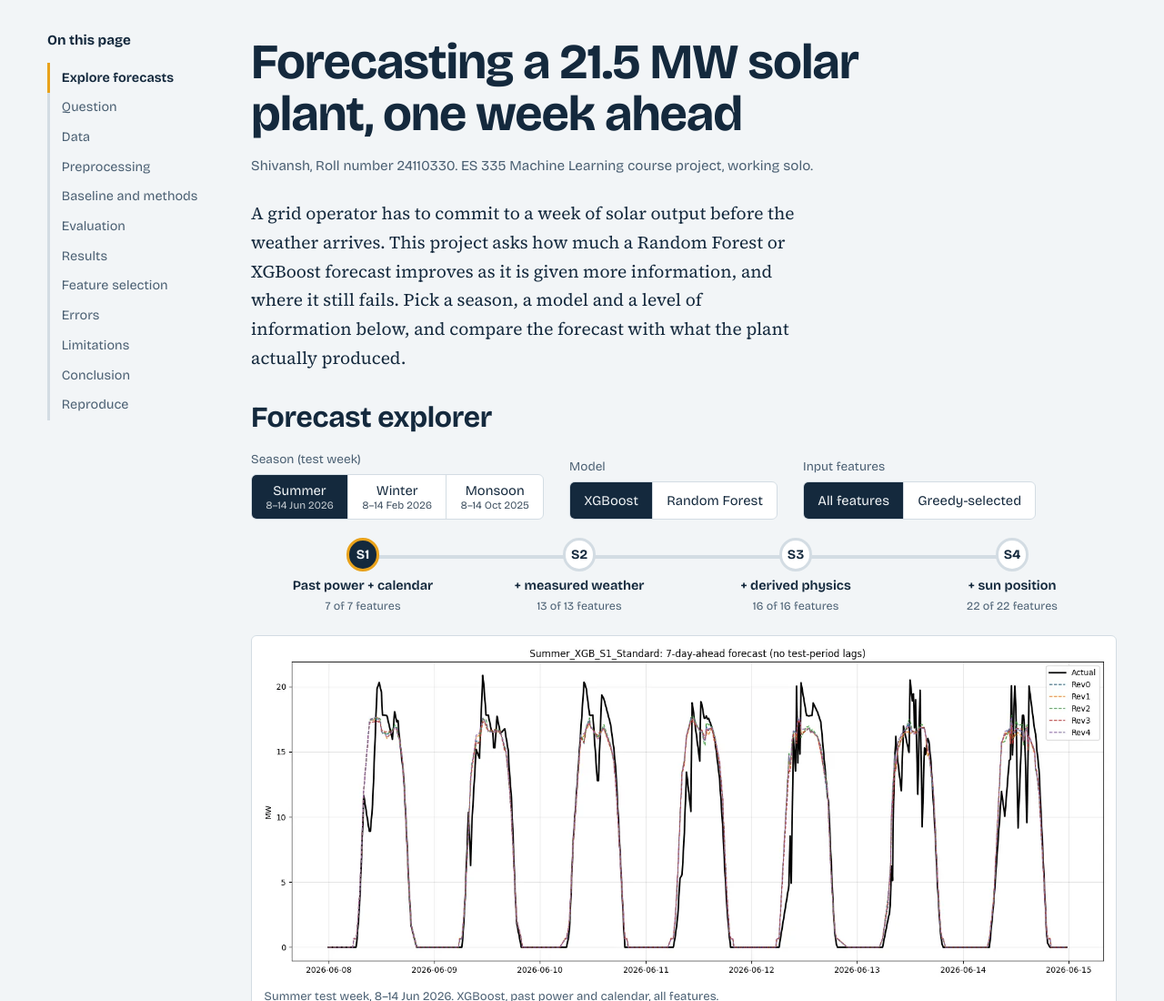
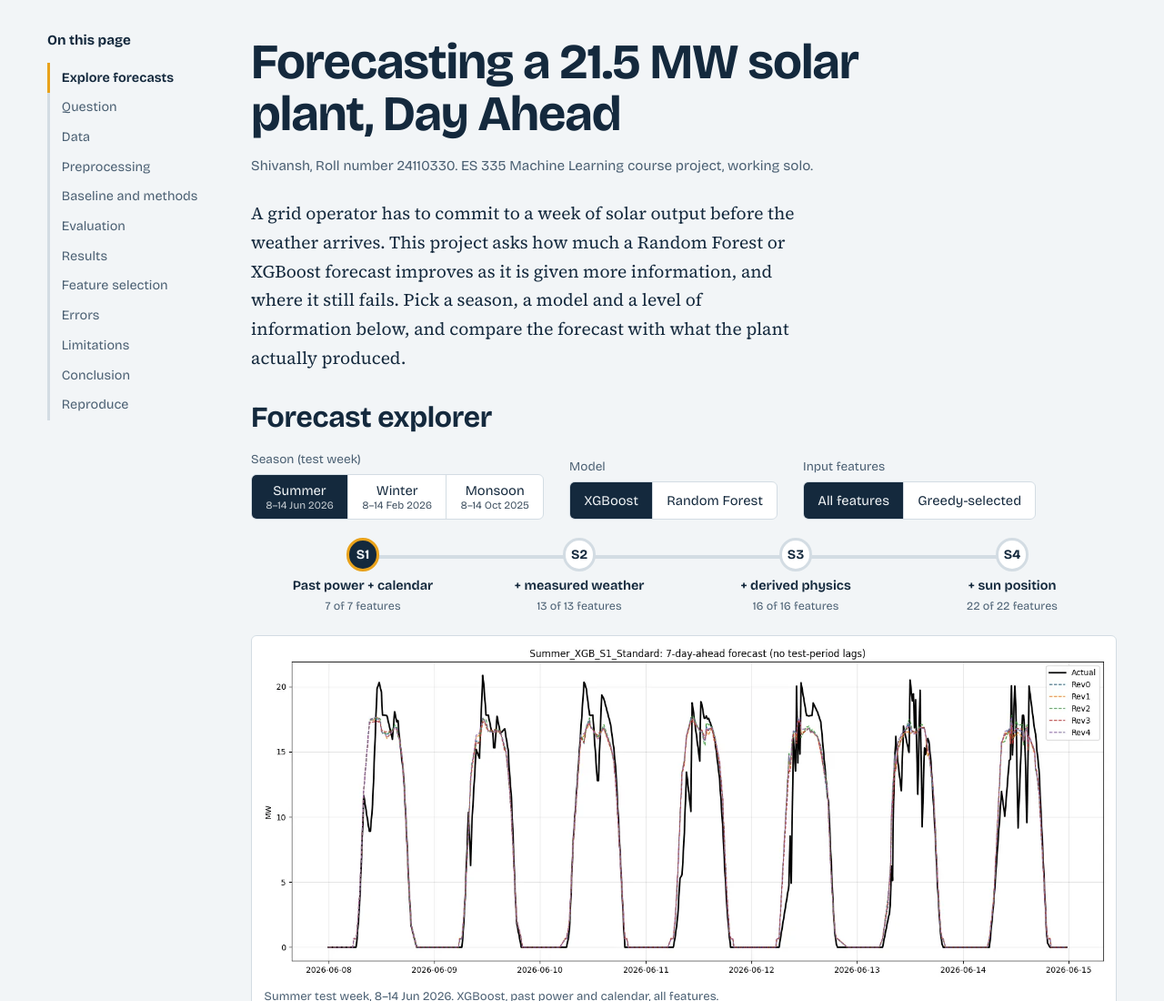
Before and after one commit to Shivanshkapoorking/ES-335-Machine-Learning-Course-Project-Shivansh-24110330, a plain HTML site: page index.html in a window 1280 px wide. Shown: the top 1100 px of the page at 91% size. Drawn offline with nearby package versions, Linux system fonts and the light colour scheme.

Commit message:
Update index.html

```diff
--- a/index.html
+++ b/index.html
@@ -33,7 +33,7 @@
 <main id="main">
 
 <section class="first hero" aria-labelledby="h-top">
-  <h1 id="h-top">Forecasting a 21.5 MW solar plant, one week ahead</h1>
+  <h1 id="h-top">Forecasting a 21.5 MW solar plant, Day Ahead</h1>
   <p class="byline">Shivansh, Roll number 24110330. ES 335 Machine Learning course project, working solo.</p>
   <p class="lead">A grid operator has to commit to a week of solar output before the weather arrives. This project asks how much a Random Forest or XGBoost forecast improves as it is given more information, and where it still fails. Pick a season, a model and a level of information below, and compare the forecast with what the plant actually produced.</p>
 </section>
```
